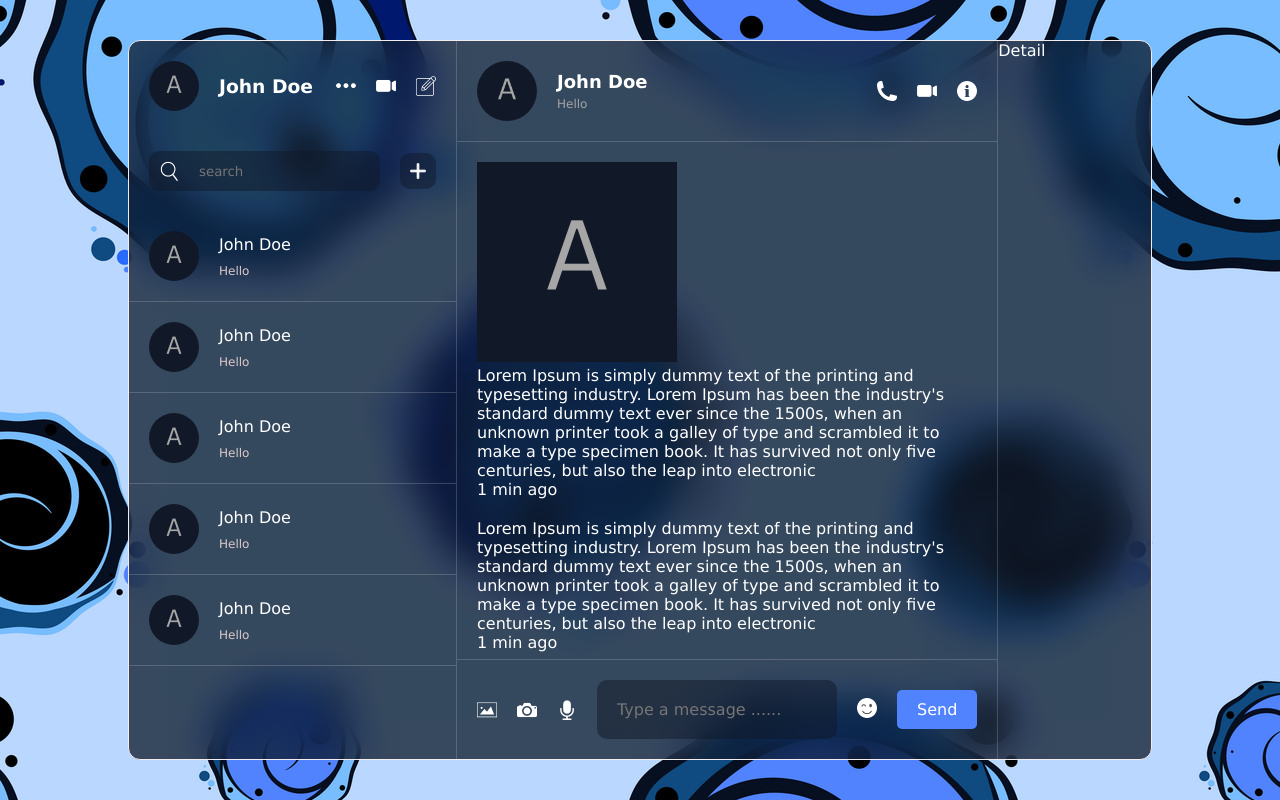
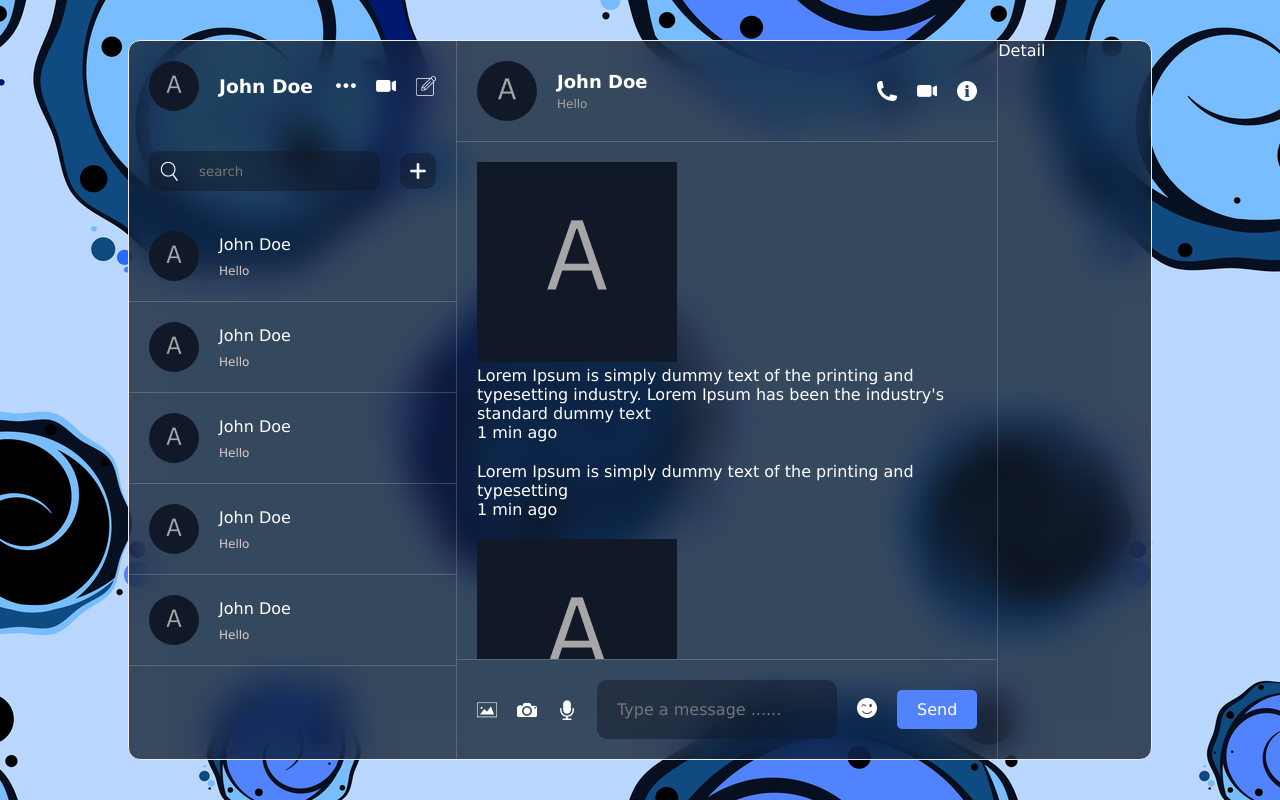
Before and after one commit to HimashaNethmini/RealTime-Chat, a React (Vite) app: page / in a window 1280 px wide. Built offline with nearby package versions, Linux system fonts and the light colour scheme.

Commit message:
added dummy texts

```diff
--- a/src/components/chat/Chat.jsx
+++ b/src/components/chat/Chat.jsx
@@ -38,10 +38,6 @@ const Chat = () => {
             <p>
               Lorem Ipsum is simply dummy text of the printing and typesetting
               industry. Lorem Ipsum has been the industry's standard dummy text
-              ever since the 1500s, when an unknown printer took a galley of
-              type and scrambled it to make a type specimen book. It has
-              survived not only five centuries, but also the leap into
-              electronic
             </p>
             <span>1 min ago</span>
           </div>
@@ -51,11 +47,6 @@ const Chat = () => {
           <div className="texts">
             <p>
               Lorem Ipsum is simply dummy text of the printing and typesetting
-              industry. Lorem Ipsum has been the industry's standard dummy text
-              ever since the 1500s, when an unknown printer took a galley of
-              type and scrambled it to make a type specimen book. It has
-              survived not only five centuries, but also the leap into
-              electronic
             </p>
             <span>1 min ago</span>
           </div>
@@ -67,10 +58,6 @@ const Chat = () => {
             <p>
               Lorem Ipsum is simply dummy text of the printing and typesetting
               industry. Lorem Ipsum has been the industry's standard dummy text
-              ever since the 1500s, when an unknown printer took a galley of
-              type and scrambled it to make a type specimen book. It has
-              survived not only five centuries, but also the leap into
-              electronic
             </p>
             <span>1 min ago</span>
           </div>
@@ -80,11 +67,6 @@ const Chat = () => {
           <div className="texts">
             <p>
               Lorem Ipsum is simply dummy text of the printing and typesetting
-              industry. Lorem Ipsum has been the industry's standard dummy text
-              ever since the 1500s, when an unknown printer took a galley of
-              type and scrambled it to make a type specimen book. It has
-              survived not only five centuries, but also the leap into
-              electronic
             </p>
             <span>1 min ago</span>
           </div>
```
